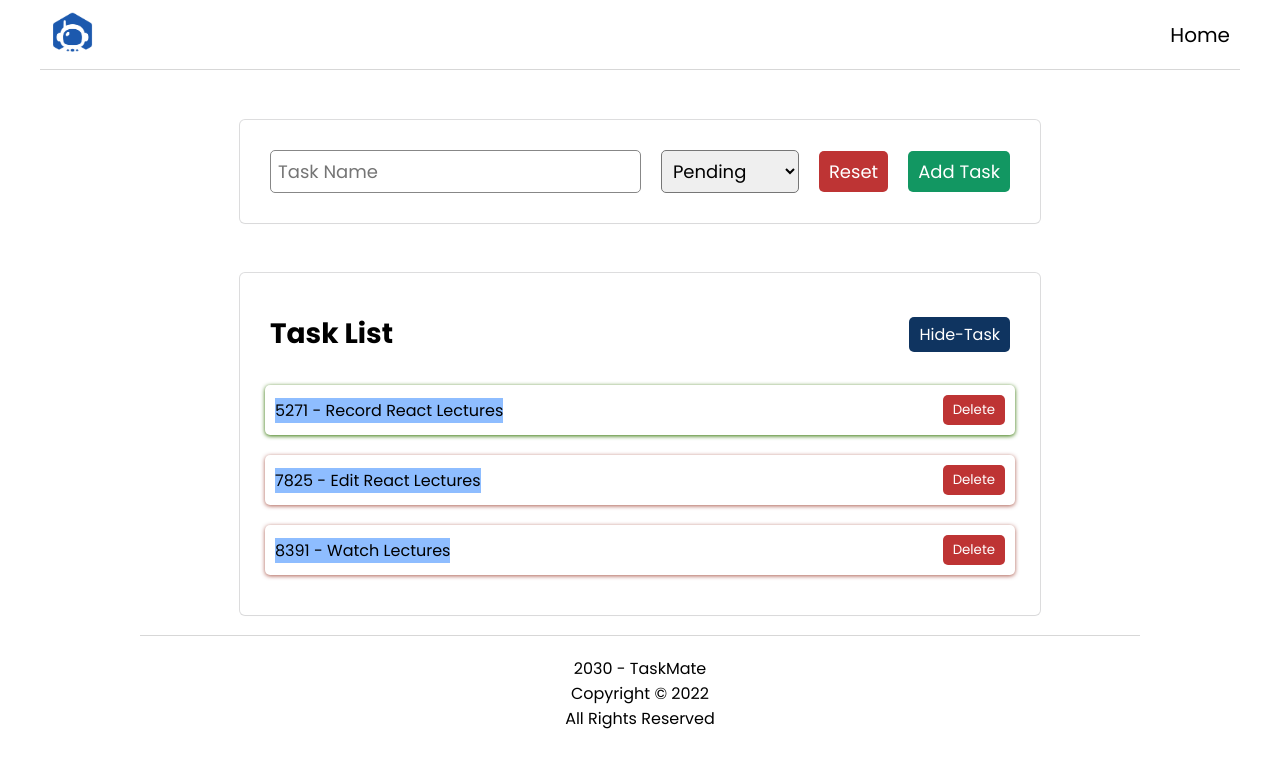
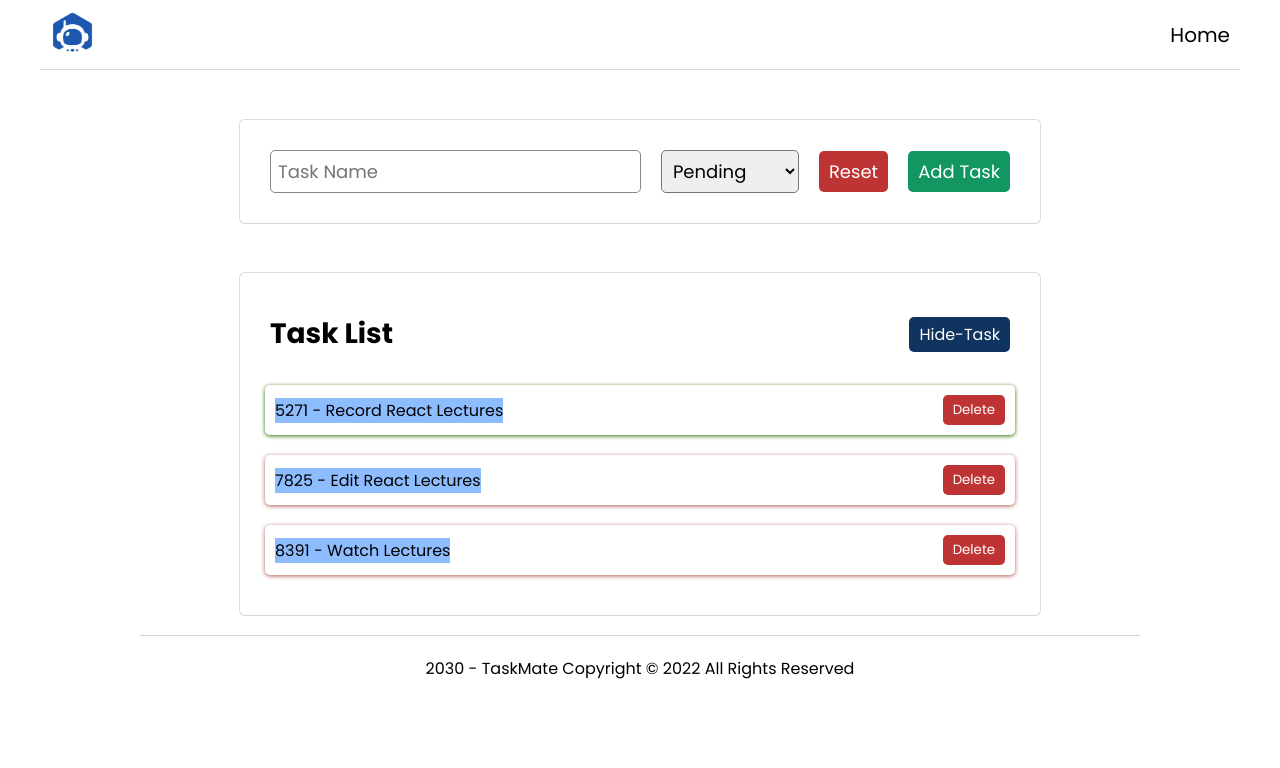
Before and after one commit to Priyanshuu7/ReactTodoList, a React (Vite) app: page / in a window 1280 px wide. Shown: the top 768 px of the page. Built offline with nearby package versions, Linux system fonts and the light colour scheme.

Commit message:
Update Footer

```diff
--- a/src/components/Footer.jsx
+++ b/src/components/Footer.jsx
@@ -3,9 +3,7 @@ import "./Footer.css";
 export const Footer = () => {
   return (
     <footer>
-      <p>2030 - TaskMate</p>
-      <p>Copyright &copy; 2022</p>
-      <p>All Rights Reserved</p>
+      <p>2030 - TaskMate Copyright &copy; 2022 All Rights Reserved</p>
     </footer>
   );
 };
```
